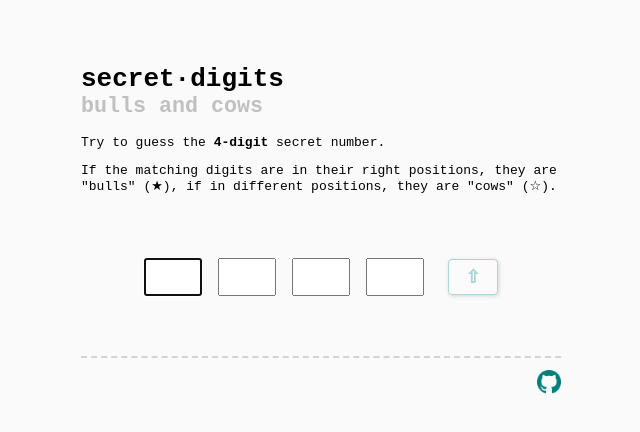
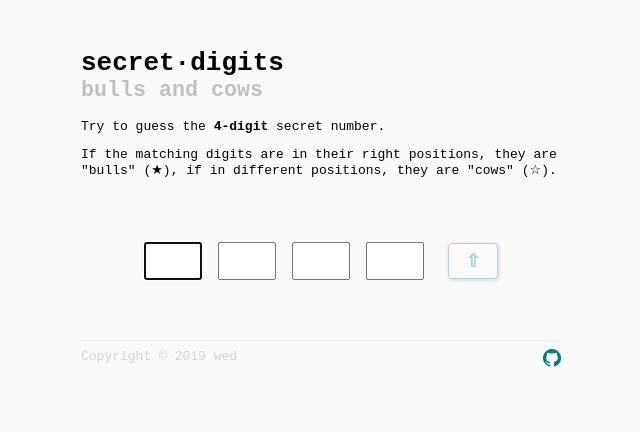
Before and after one commit to wedk/secret-digits, a React (Create React App) app: page / in a window 1280 px wide. Shown: the top 432 px of the page, without its empty margins (319-959 px from the left). Built offline with nearby package versions, Linux system fonts and the light colour scheme.

Commit message:
revamp footer.

```diff
--- a/src/App.js
+++ b/src/App.js
@@ -5,6 +5,8 @@ import github from './images/github.png';
 
 import Introduction from './components/Introduction';
 import Boardgame from './components/Boardgame';
+
+const currentYear = new Date().getFullYear();
 
 export default function App() {
   return (
@@ -18,6 +20,7 @@ export default function App() {
       </header>
       <Boardgame />
       <footer>
+        Copyright &copy; {currentYear} wed
         <a
           href="https://github.com/wedk/secret-digits"
           target="_blank"
@@ -27,8 +30,8 @@ export default function App() {
           <img
             src={github}
             className={styles.github}
-            width="24"
-            height="24"
+            width="18"
+            height="18"
             alt="GitHub logo"
           />
         </a>
--- a/src/App.module.css
+++ b/src/App.module.css
@@ -5,12 +5,17 @@
   font-family: monospace;
 }
 
+@media (min-height: 680px) {
+  .app {
+    margin-top: 3rem;
+  }
+}
+
 .app header {
   margin-bottom: 2.5rem;
 }
 
 .app header h1 {
-  margin-top: 4rem;
   margin-bottom: 1rem;
 }
 
@@ -20,10 +25,13 @@
 }
 
 .app footer {
-  border-top: 2px dashed lightgray;
+  align-items: flex-start;
+  border-top: 1px solid #f0f0f0;
+  color: lightgray;
+  display: flex;
+  justify-content: space-between;
   margin-top: 2rem;
-  padding-top: 0.75rem;
-  text-align: right;
+  padding-top: 0.5rem;
 }
 
 .github {
```
